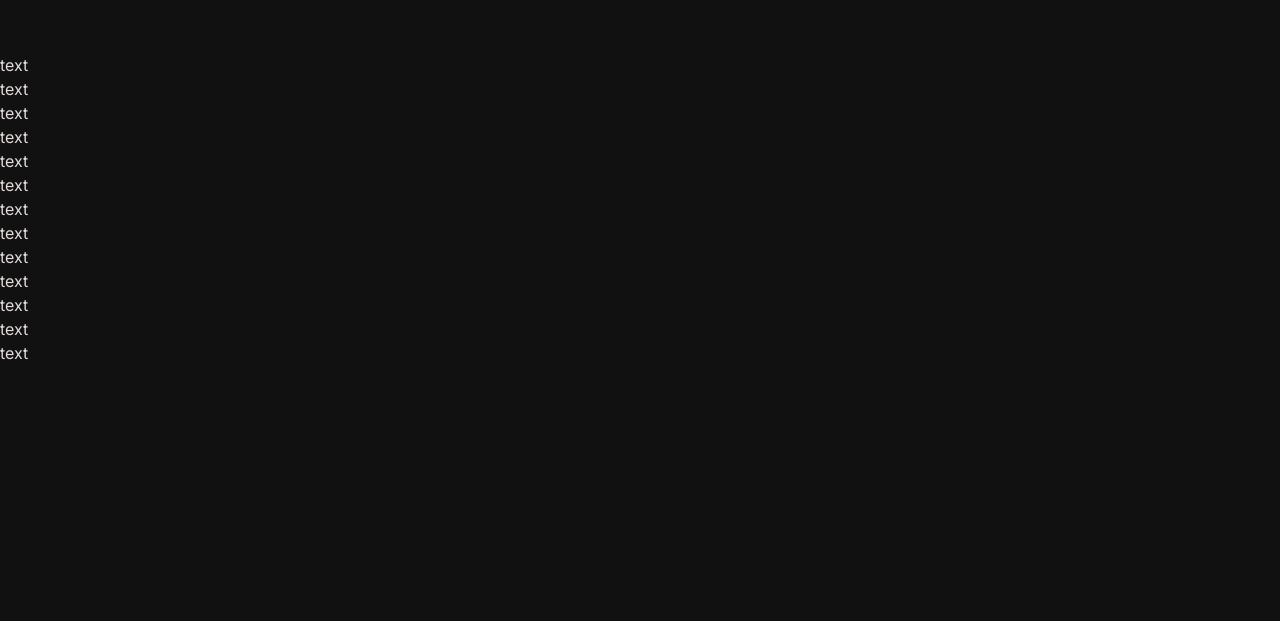
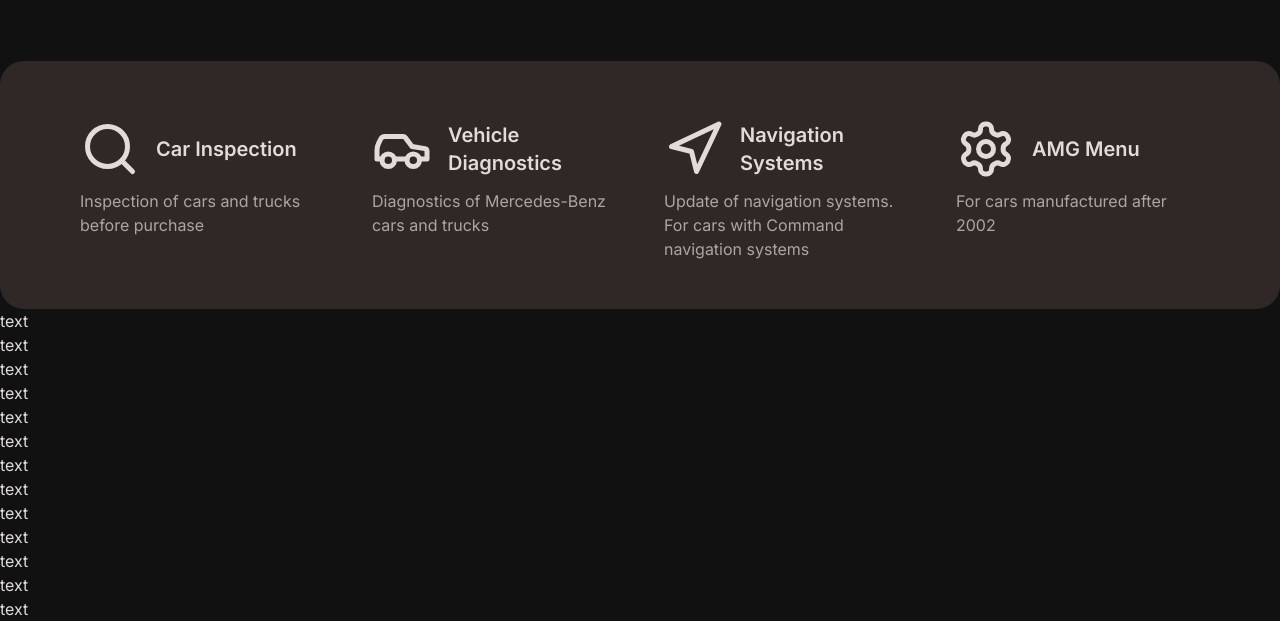
Before and after one commit to TeodorKoynov/mb-coding, a Next.js app: page / in a window 1280 px wide. Shown: the part 1467-2088 px from the top of the page. Before the commit the page ends 1832 px from the top, so only its background shows below. Built offline with nearby package versions, Linux system fonts and the light colour scheme.

Commit message:
services badge

```diff
--- a/src/app/page.tsx
+++ b/src/app/page.tsx
@@ -1,6 +1,7 @@
 import Image from 'next/image';
 import { Hero } from '@/components/sections/hero';
 import { Services } from '@/components/sections/services';
+import { ServicesBadge } from '@/components/sections/services-badge';
 import { Button } from '@/components/ui/buttons';
 
 export default function Home() {
@@ -13,6 +14,7 @@
     <main className="text-brown-50">
       <Hero />
       <Services />
+      <ServicesBadge />
       <p>text</p>
       <p>text</p>
       <p>text</p>
--- a/src/components/sections/index.tsx
+++ b/src/components/sections/index.tsx
@@ -15,6 +15,7 @@
 export const Section: SectionComponent = ({ className, ...props }) => {
   return (
     <section
+      // remove md:min-h-[x]
       className={cn(
         'relative m-auto mt-2 flex max-w-screen-xl overflow-hidden rounded-3xl px-4 py-1 pb-10 pt-6 sm:px-16 sm:py-6 md:min-h-[90lvh] md:pt-12 xl:px-20',
         className
--- /dev/null
+++ b/src/components/sections/services-badge.tsx
@@ -0,0 +1,56 @@
+import Image, { StaticImageData } from 'next/image';
+import { Car, Compass, LucideIcon, Map, Navigation, Search, Settings } from 'lucide-react';
+import { Section } from '@/components/sections/index';
+import inspection from '.././../../public/services-badge/inspection.png';
+
+export type BadgeCard = {
+  title: string;
+  description: string;
+  imageSrc?: StaticImageData;
+  icon?: React.ReactElement<LucideIcon>;
+};
+
+const BadgeCard: React.FC<BadgeCard> = ({ title, description, imageSrc, icon }) => {
+  return (
+    <div className="flex w-full max-w-xs flex-col">
+      <div className="flex flex-row items-center gap-4">
+        {icon && !imageSrc && icon}
+        {imageSrc && !icon && <Image width={100} height={100} className="object-cover" src={imageSrc} alt={title} />}
+        <h3 className="text-xl font-semibold">{title}</h3>
+      </div>
+      <p className="text-brown-50/70">{description}</p>
+    </div>
+  );
+};
+
+export type ServicesBadgeProps = { id?: string };
+
+export const ServicesBadge: React.FC<ServicesBadgeProps> = ({ id }) => {
+  return (
+    <Section id={id} className="bg-brown-600 md:min-h-fit">
+      {/*<div className="mb-6 flex flex-row flex-wrap gap-6 lg:flex-nowrap">*/}
+      <div className="mb-6 grid w-full grid-cols-1 grid-rows-1 gap-12 md:grid-cols-2 md:grid-rows-2 lg:grid-cols-4 lg:grid-rows-1">
+        <BadgeCard
+          icon={<Search className="min-w-[60px] max-w-[60px]" width={80} height={80} />}
+          title={'Car Inspection'}
+          description={'Inspection of cars and trucks before purchase'}
+        />
+        <BadgeCard
+          icon={<Car className="min-w-[60px] max-w-[60px]" width={80} height={80} />}
+          title={'Vehicle Diagnostics'}
+          description={'Diagnostics of Mercedes-Benz cars and trucks'}
+        />
+        <BadgeCard
+          icon={<Navigation className="min-w-[60px] max-w-[60px]" width={80} height={80} />}
+          title={'Navigation Systems'}
+          description={'Update of navigation systems. For cars with Command navigation systems'}
+        />
+        <BadgeCard
+          icon={<Settings className="min-w-[60px] max-w-[60px]" width={80} height={80} />}
+          title={'AMG Menu'}
+          description={'For cars manufactured after 2002'}
+        />
+      </div>
+    </Section>
+  );
+};
--- a/src/components/sections/services.tsx
+++ b/src/components/sections/services.tsx
@@ -36,7 +36,7 @@
         <div className="flex w-full flex-col justify-between md:w-3/5">
           <div className="mb-5 h-fit sm:mb-6">
             <Section.Title>Our Services</Section.Title>
-            <p className=" mt-4 text-brown-50/70  sm:mt-4">
+            <p className="mt-4 text-brown-50/70  sm:mt-4">
               Lorem ipsum dolor sit amet, consectetur adipisicing elit. Aliquid cumque facere ipsam maxime nihil quaerat
               sunt temporibus unde voluptas voluptates?
             </p>
@@ -44,8 +44,10 @@
           <ImageSection imageSrc={navigation} imageContainerStyles={'max-h-[14rem] md:max-h-fit'} />
         </div>
         <div className="flex w-full flex-col gap-8 md:flex-col lg:flex-row">
+          {/*//todo might remove max-h-[x]*/}
           <ImageSection imageSrc={diagnostic} imageContainerStyles="max-h-[14rem] lg:max-h-fit lg:h-auto" />
           <div className="flex w-full flex-col gap-8 md:flex-row lg:flex-col">
+            {/*//todo might remove max-h-[x]*/}
             <ImageSection imageSrc={dashboard} imageContainerStyles="max-h-[14rem] lg:max-h-fit lg:h-1/2" />
             <ImageSection imageSrc={conversion} imageContainerStyles="max-h-[14rem] lg:max-h-fit lg:h-1/2" />
           </div>
```
Also changed, not shown: public/services-badge/inspection.png (added).
